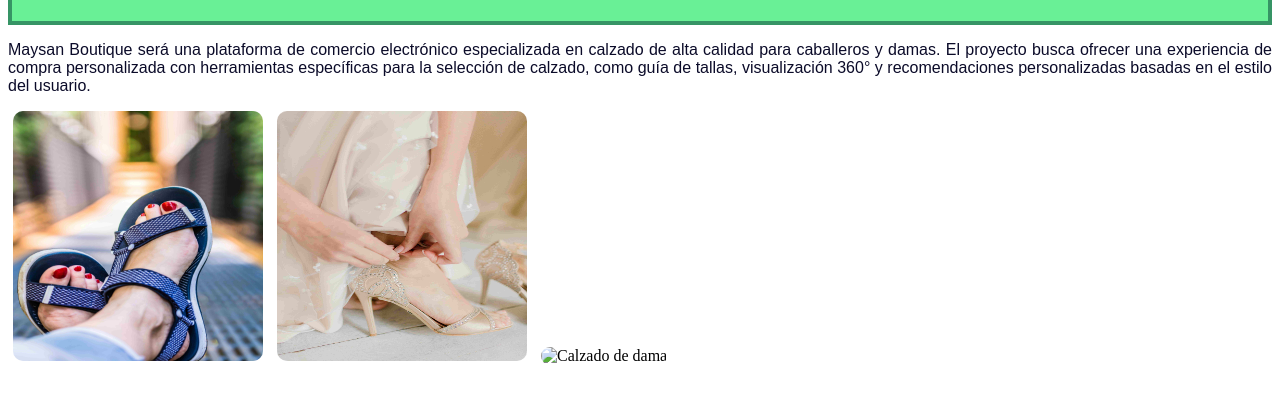
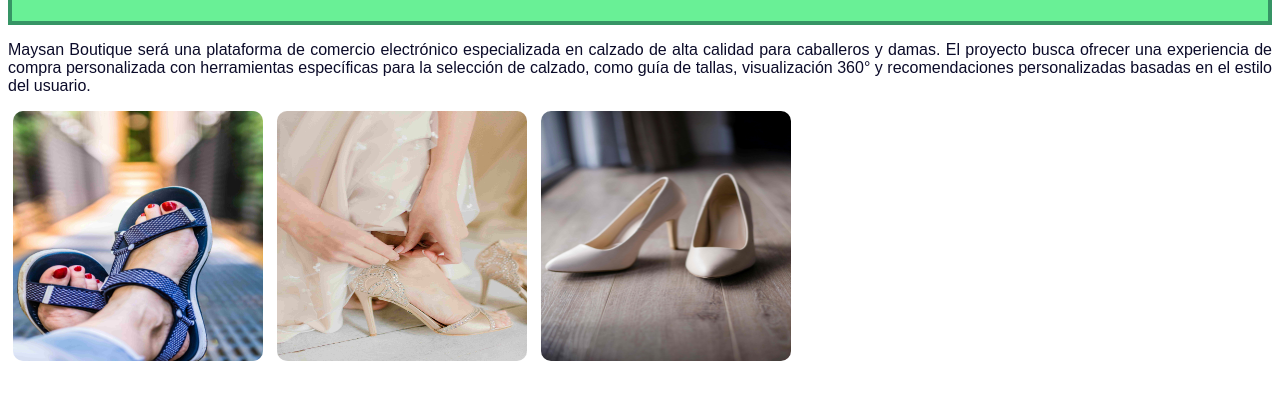
Before and after one commit to Wcuello/Estilos, a plain HTML site: page index.html in a window 1280 px wide. Shown: the part 111-512 px from the top of the page. Drawn offline with Linux system fonts and the light colour scheme.

Commit message:
bloque con tacon

```diff
--- a/index.html
+++ b/index.html
@@ -44,7 +44,7 @@
     <section>
         <img src="sandalias.jpg" alt="Calzado Sport"/>
         <img src="zapato_dama.jpg" alt="Calzado de dama"/>
-        <img src="mujer_tacon.jpg" alt="Calzado de dama"/>
+        <img src="zapato_mujer_tacon.jpg" alt="Calzado de dama"/>
     </section>
 
     </Main>
```
